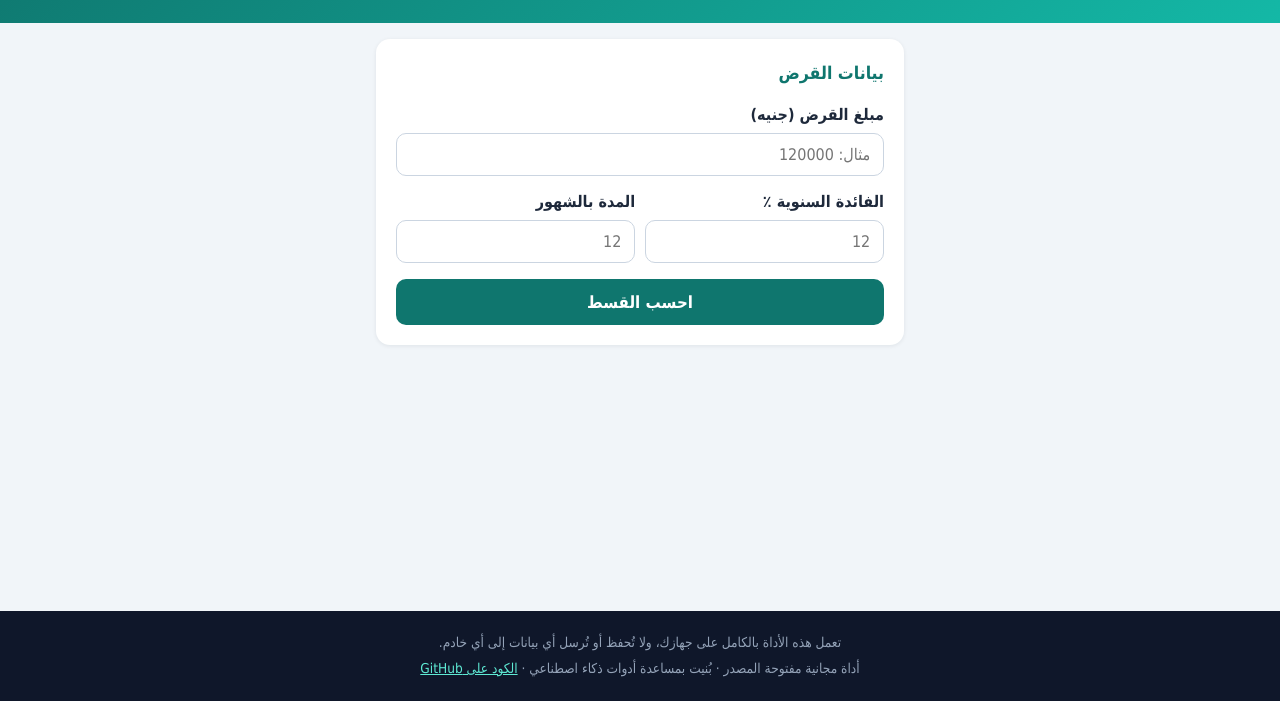
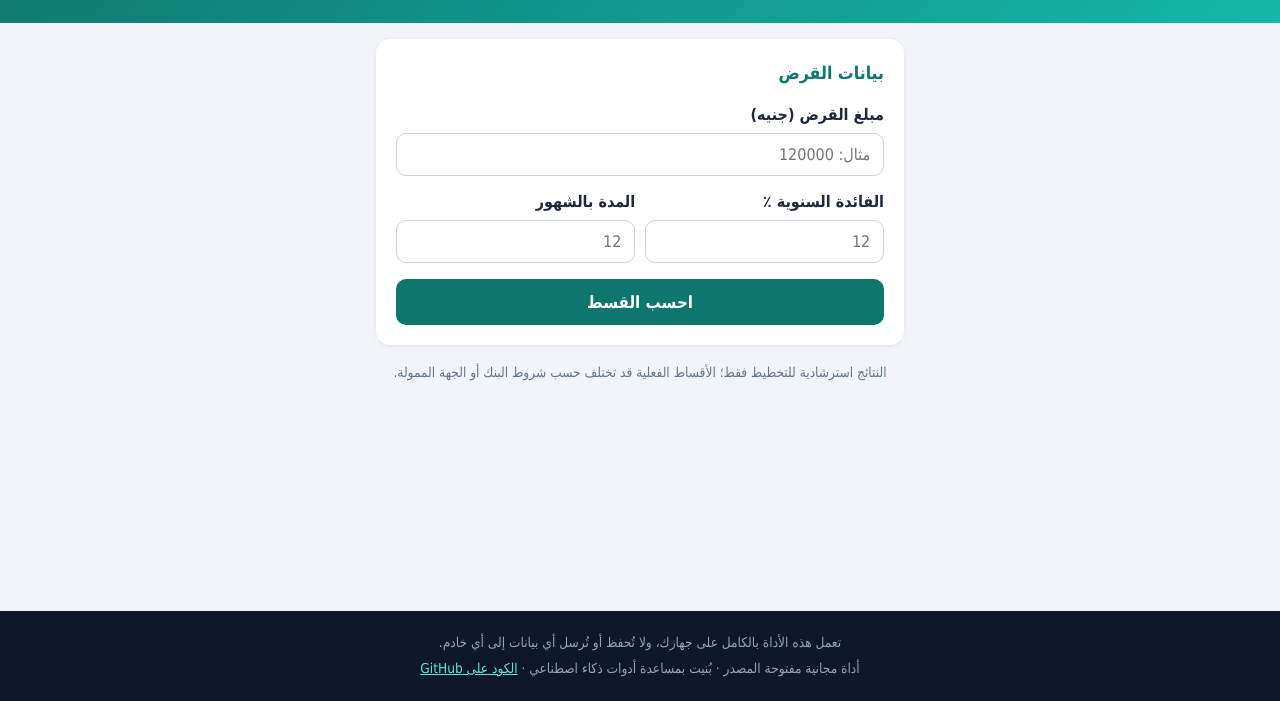
Before and after one commit to abood-ayman/loan-installments-ar, a plain HTML site: page index.html in a window 1280 px wide. Shown: the part 99-800 px from the top of the page. Drawn offline with Linux system fonts and the light colour scheme.

Commit message:
Add guidance disclaimer to loan calculator

```diff
--- a/index.html
+++ b/index.html
@@ -64,6 +64,7 @@ th,td{padding:.5rem;border-bottom:1px solid #e2e8f0;text-align:right;font-size:.
 </div>
 <div id="out" class="result hidden"></div>
 <div id="sched" class="card hidden"></div>
+<p class="muted" style="text-align:center">النتائج استرشادية للتخطيط فقط؛ الأقساط الفعلية قد تختلف حسب شروط البنك أو الجهة الممولة.</p>
 
 </main>
 <footer>
```
